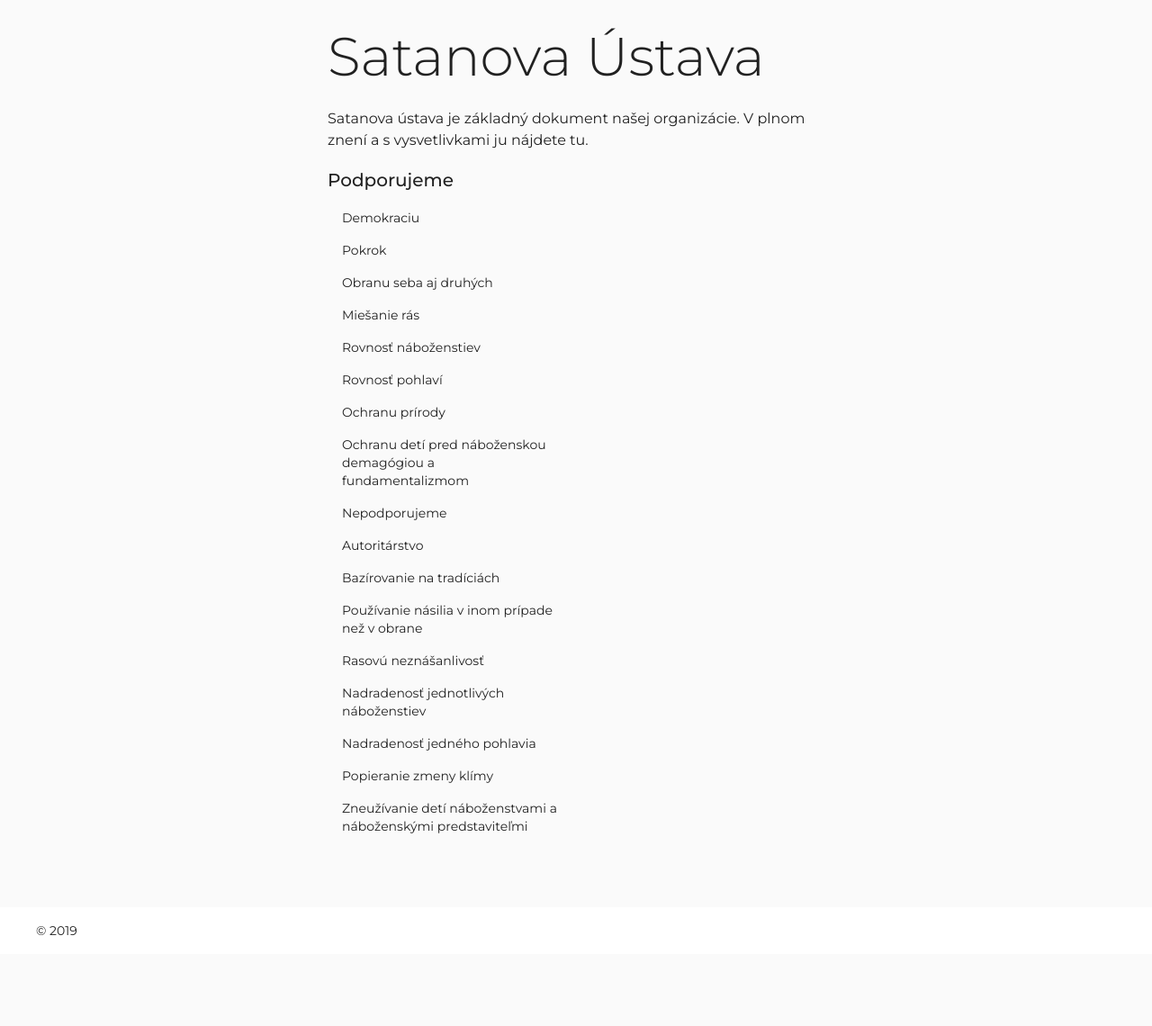
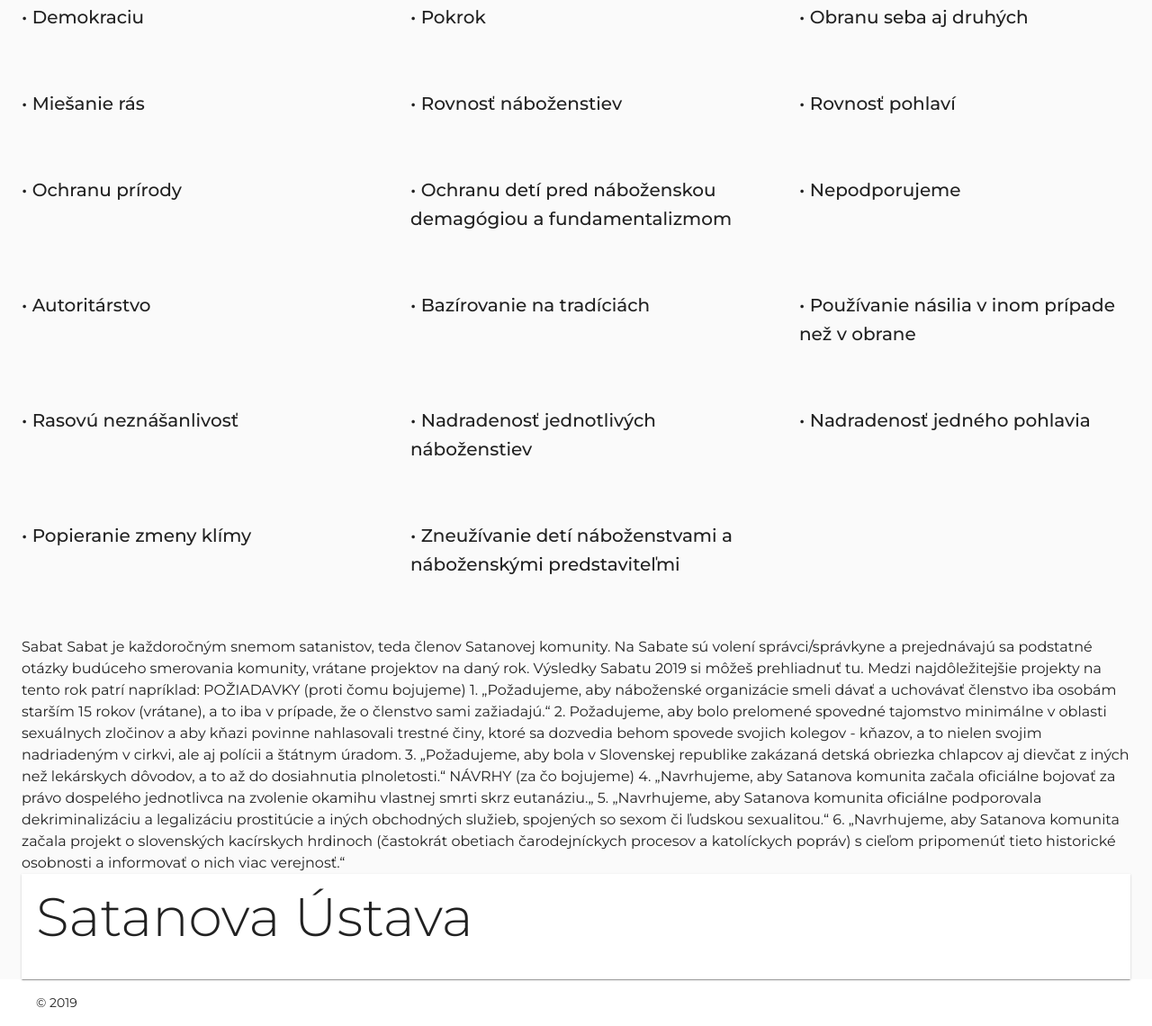
Before and after one commit to zoltan-kovac/satanova-komunita, a Gatsby site: page /o-nas in a window 1280 px wide. Shown: the part 407-1547 px from the top of the page at 90% size. Before the commit the page ends 1467 px from the top, so only its background shows below. Built offline with nearby package versions, Linux system fonts and the light colour scheme; Gatsby itself is replaced by a stand-in of ours.

Commit message:
add about-us content

```diff
--- /dev/null
+++ b/src/components/AboutUs.jsx
@@ -0,0 +1,75 @@
+import React from 'react'
+import Box from '@material-ui/core/Box'
+import Grid from '@material-ui/core/Grid'
+import Typography from '@material-ui/core/Typography'
+
+
+const AboutUs = () => {
+  const data = [
+    'Demokraciu',
+    'Pokrok',
+    'Obranu seba aj druhých',
+    'Miešanie rás',
+    'Rovnosť náboženstiev',
+    'Rovnosť pohlaví',
+    'Ochranu prírody',
+    'Ochranu detí pred náboženskou demagógiou a fundamentalizmom',
+    'Nepodporujeme',
+    'Autoritárstvo',
+    'Bazírovanie na tradíciách',
+    'Používanie násilia v inom prípade než v obrane',
+    'Rasovú neznášanlivosť',
+    'Nadradenosť jednotlivých náboženstiev',
+    'Nadradenosť jedného pohlavia',
+    'Popieranie zmeny klímy',
+    'Zneužívanie detí náboženstvami a náboženskými predstaviteľmi'
+  ]
+
+  return (
+    <div>
+      <Typography variant="h1" gutterBottom>O nás</Typography>
+      <div>
+        <Box mb={8}>
+          <Typography variant="body1">
+            Satanizmus nie je len liberálne náboženstvo, ale tiež filozofia podporujúca mier, všestrannú rovnoprávnosť a princípy demokracie. Neuctievame síce Satana ani iných teistických bohov, ale uctievame prírodu, človeka a ľudstvo. Sme teda v pravom zmysle slova panteisti, hoci združujeme aj rozmanité formy ateizmu.
+          </Typography>
+          <Typography variant="body1">
+            Satanova ústava je základný dokument našej organizácie. V plnom znení a s vysvetlivkami ju nájdete tu.
+          </Typography>
+        </Box>
+        <Box mb={8}>
+          <Grid container spacing={8}>
+            {data.map((item) =>
+              <Grid item xs={4}>
+                <Typography variant="h6">
+                  {`• ${item}`}
+                </Typography>
+              </Grid>)}
+          </Grid>
+        </Box>
+        <Box>
+          <Typography variant="body1">
+            Sabat
+            Sabat je každoročným snemom satanistov, teda členov Satanovej komunity. Na Sabate sú volení správci/správkyne a prejednávajú sa podstatné otázky budúceho smerovania komunity, vrátane projektov na daný rok.
+
+            Výsledky Sabatu 2019 si môžeš prehliadnuť tu. Medzi najdôležitejšie projekty na tento rok patrí napríklad:
+
+
+            POŽIADAVKY (proti čomu bojujeme)
+            1. „Požadujeme, aby náboženské organizácie smeli dávať a uchovávať členstvo iba osobám starším 15 rokov (vrátane), a to iba v prípade, že o členstvo sami zažiadajú.“
+            2. Požadujeme, aby bolo prelomené spovedné tajomstvo minimálne v oblasti sexuálnych zločinov a aby kňazi povinne nahlasovali trestné činy, ktoré sa dozvedia behom spovede svojich kolegov - kňazov, a to nielen svojim nadriadeným v cirkvi, ale aj polícii a štátnym úradom.
+            3. „Požadujeme, aby bola v Slovenskej republike zakázaná detská obriezka chlapcov aj dievčat z iných než lekárskych dôvodov, a to až do dosiahnutia plnoletosti.“
+
+
+            NÁVRHY (za čo bojujeme)
+            4. „Navrhujeme, aby Satanova komunita začala oficiálne bojovať za právo dospelého jednotlivca na zvolenie okamihu vlastnej smrti skrz eutanáziu.„
+            5. „Navrhujeme, aby Satanova komunita oficiálne podporovala dekriminalizáciu a legalizáciu prostitúcie a iných obchodných služieb, spojených so sexom či ľudskou sexualitou.“
+            6. „Navrhujeme, aby Satanova komunita začala projekt o slovenských kacírskych hrdinoch (častokrát obetiach čarodejníckych procesov a katolíckych popráv) s cieľom pripomenúť tieto historické osobnosti a informovať o nich viac verejnosť.“
+          </Typography>
+        </Box>
+      </div>
+    </div>
+  )
+}
+
+export default AboutUs
--- /dev/null
+++ b/src/components/Constitution.jsx
@@ -0,0 +1,63 @@
+import React from 'react'
+import Box from '@material-ui/core/Box'
+import Grid from '@material-ui/core/Grid'
+import Typography from '@material-ui/core/Typography'
+import List from '@material-ui/core/List'
+import ListItem from '@material-ui/core/ListItem'
+import ListItemText from '@material-ui/core/ListItemText'
+import ListItemIcon from '@material-ui/core/ListItemIcon'
+import ExpansionPanel from '@material-ui/core/ExpansionPanel'
+import ExpansionPanelSummary from '@material-ui/core/ExpansionPanelSummary'
+import ExpansionPanelDetails from '@material-ui/core/ExpansionPanelDetails'
+
+const Constitution = () => {
+  const [expanded, setExpanded] = React.useState('panel1');
+
+  const handleChange = panel => (event, newExpanded) => {
+    setExpanded(newExpanded ? panel : false)
+  }
+
+  const data = [
+    'Satanizmus nie je len náboženstvo, ale aj filozofia. (Satanizmus má svoje náboženské prvky, ale tiež predstavuje životnú filozofiu)',
+    'Satanova komunita SK neuctieva Satana. Predmetom a stredobodom je človek samotný, ako tvorca vymyslených bohov. (Satan v skutočnosti neexistuje, rovnako ako bohovia. Jediné, čo je skutočné, je ľudstvo a príroda)',
+    'Satanova komunita SK nepropaguje ani neuctieva zlo, má iba iný pohľad na morálku než tradičné monoteistické náboženstvá. (Neveríme v tradičnú anti-sexuálnu zdržanlivú morálku poslušnosti, miesto nej máme život podporujúci a uctievajúci postoj k slobode)',
+    'Člen Satanovej komunity SK môže mať akékoľvek náboženské aj ateistické názory, ktoré nezasahujú proti slobode druhých ľudí. (Podporujeme toleranciu, ale nie na úkor ľudských práv)',
+    'Satanova komunita SK nemá kňazov alebo kňažky. Má iba členov a členky, ktorí demokraticky rozhodujú o témach týkajúcich sa Satanovej Komunity. Jedinou osobou, spôsobilou ku konaniu duchovných obradov, je predseda. (Nepraktikujeme mágiu ani zbožné voodoo)',
+    'Zmyslom zeme je Nadčlovek. Satanova komunita SK pomáha svojim členom stať sa a rásť v Nadčloveku. Prekonanie sebe samého, svojich hraníc a budovanie Nového sveta je osobným cieľom každého člena Satanovej komunity SK. (Cesta Nadčloveka začína u nás registrovaním sa)',
+    'Satanova komunita SK považuje túto planétu a prírodu, nie nebo, za miesto pravého raja. Láska k prírode, starostlivosť a zodpovednosť za životné prostredie a blaho všetkých vyšších zvierat sú pre nás samozrejmosť. (Sme panteisti s priateľským prístupom k ateizmu - príroda a evolúcia je našou posvätnou entitou)',
+    'Satanova komunita SK vyznáva liberalizmus v plnej šírke a prijíma rovnoprávnosť pred zákonom a rovnaké práva všetkých ľudských bytostí bez ohľadu na rasu, orientáciu, pohlavie či identitu. (Akákoľvek diskriminácia je neprípustná)',
+    'Satanova komunita SK vyznáva demokraciu a demokratické rozhodnutia členstva. Komunitu aj zhromaždenie preto vedie predseda/predsedkyňa, zvolený/á demokraticky z členov. Voľba prebieha každý rok. (Každý člen má právo hlasovať o návrhoch Satanovej komunity na každoročnom Sabate)',
+    'Satanova komunita SK sa spája s politikou a vždy bude. (Najväčšie zmeny vedúce k Novému svetu môžeme dosiahnuť skrze legislatívne zmeny na národnej a medzinárodnej úrovni.)',
+    'Satanova komunita SK oficiálne podporuje manifest európskych Pirátskych strán a pirátsku politickú filozofiu',
+    'Satanova komunita SK podporuje myšlienku OSN a EÚ',
+    'Satanova komunita SK považuje za svoj cieľ brániť ľudstvo pred demagógiou a protiprávnym jednaniam cirkví a náboženstiev po celom svete aj na území Slovenskej republiky. Usporiadava prednášky a akcie, ktoré poukazujú na nebezpečenstvo siekt a právnu pomoc pri odchode z tradičných náboženstiev. Zameriava sa na ochranu detí pred náboženským fundamentalizmom. (Ako komunita chceme pomôcť obetiam náboženstiev)',
+  ]
+
+  return (
+    <div>
+      <ExpansionPanel square expanded={expanded === 'panel2'} onChange={handleChange('panel2')}>
+        <ExpansionPanelSummary aria-controls="panel2d-content" id="panel2d-header">
+          <Typography variant="h2" gutterBottom>Satanova Ústava</Typography>
+        </ExpansionPanelSummary>
+        <ExpansionPanelDetails>
+          <Box mb={8}>
+           <Typography variant="h4">
+              Satanova ústava je základný dokument našej organizácie.
+            </Typography>
+            <Grid item xs={12}>
+              <List dense={true}>
+                {data.map((item, index) =>
+                  <ListItem alignItems="flex-start">
+                    <ListItemIcon>{`${index}.`}</ListItemIcon>
+                    <ListItemText primary={item} />
+                  </ListItem>)}
+              </List>
+            </Grid>
+          </Box>
+        </ExpansionPanelDetails>
+      </ExpansionPanel>
+    </div>
+  )
+}
+
+export default Constitution
--- a/src/pages/o-nas/index.jsx
+++ b/src/pages/o-nas/index.jsx
@@ -3,14 +3,10 @@ import {
   graphql,
   useStaticQuery,
 } from "gatsby"
-import Box from '@material-ui/core/Box'
 import Container from '@material-ui/core/Container'
-import Grid from '@material-ui/core/Grid';
 import Layout from "../../components/layout"
-import Typography from '@material-ui/core/Typography'
-import List from '@material-ui/core/List'
-import ListItem from '@material-ui/core/ListItem'
-import ListItemText from '@material-ui/core/ListItemText'
+import AboutUs from '../../components/AboutUs'
+import Constitution from '../../components/Constitution'
 
 export default ({ location }) => {
   const { site: { siteMetadata } } = useStaticQuery(graphql
@@ -38,52 +34,11 @@ export default ({ location }) => {
     }`
   )
 
-  const support = [
-    'Demokraciu',
-    'Pokrok',
-    'Obranu seba aj druhých',
-    'Miešanie rás',
-    'Rovnosť náboženstiev',
-    'Rovnosť pohlaví',
-    'Ochranu prírody',
-    'Ochranu detí pred náboženskou demagógiou a fundamentalizmom',
-    'Nepodporujeme',
-    'Autoritárstvo',
-    'Bazírovanie na tradíciách',
-    'Používanie násilia v inom prípade než v obrane',
-    'Rasovú neznášanlivosť',
-    'Nadradenosť jednotlivých náboženstiev',
-    'Nadradenosť jedného pohlavia',
-    'Popieranie zmeny klímy',
-    'Zneužívanie detí náboženstvami a náboženskými predstaviteľmi'
-  ]
-
   return (
     <Layout location={location} title={siteMetadata.siteTitle}>
-      <Container maxWidth="sm">
-          <Box mb={8}>
-            <Typography variant="h1" gutterBottom>O nás</Typography>
-            <Typography variant="body1">
-              <p>Satanizmus nie je len liberálne náboženstvo, ale tiež filozofia podporujúca mier, všestrannú rovnoprávnosť a princípy demokracie. Neuctievame síce Satana ani iných teistických bohov, ale uctievame prírodu, človeka a ľudstvo. Sme teda v pravom zmysle slova panteisti, hoci združujeme aj rozmanité formy ateizmu.</p>
-            </Typography>
-          </Box>
-          <Box mb={8}>
-            <Typography variant="h2" gutterBottom>Satanova Ústava</Typography>
-            <Typography variant="body1">
-              <p>Satanova ústava je základný dokument našej organizácie. V plnom znení a s vysvetlivkami ju nájdete tu.</p>
-            </Typography>
-
-            <Grid item xs={12} md={6}>
-              <Typography variant="h6">
-                Podporujeme
-              </Typography>
-              <div>
-                <List dense={true}>
-                  {support.map(item => <ListItem><ListItemText primary={item} /></ListItem>)}
-                </List>
-              </div>
-            </Grid>
-          </Box>
+      <Container>
+        <AboutUs />
+        <Constitution />
       </Container>
     </Layout>
   )
```
Also changed, not shown: content/assets/80.jpg (added), 1 other file.
